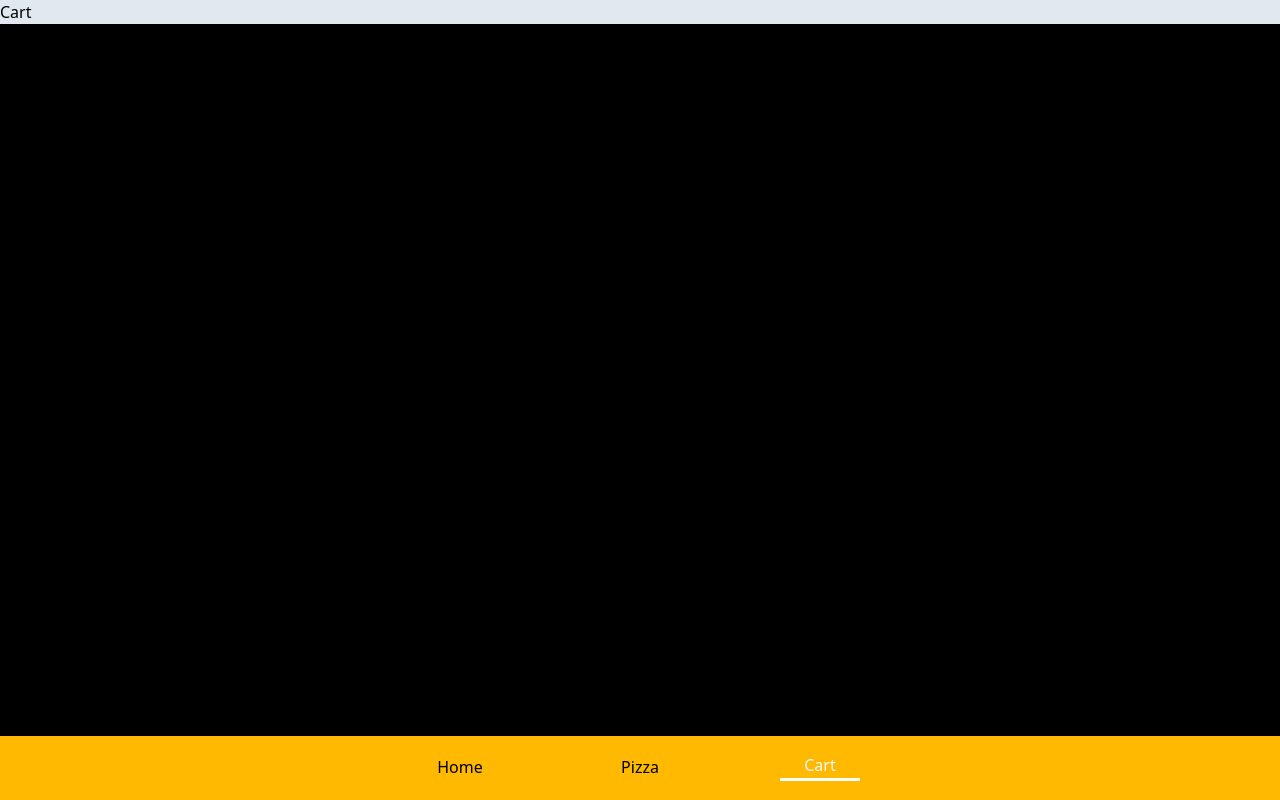
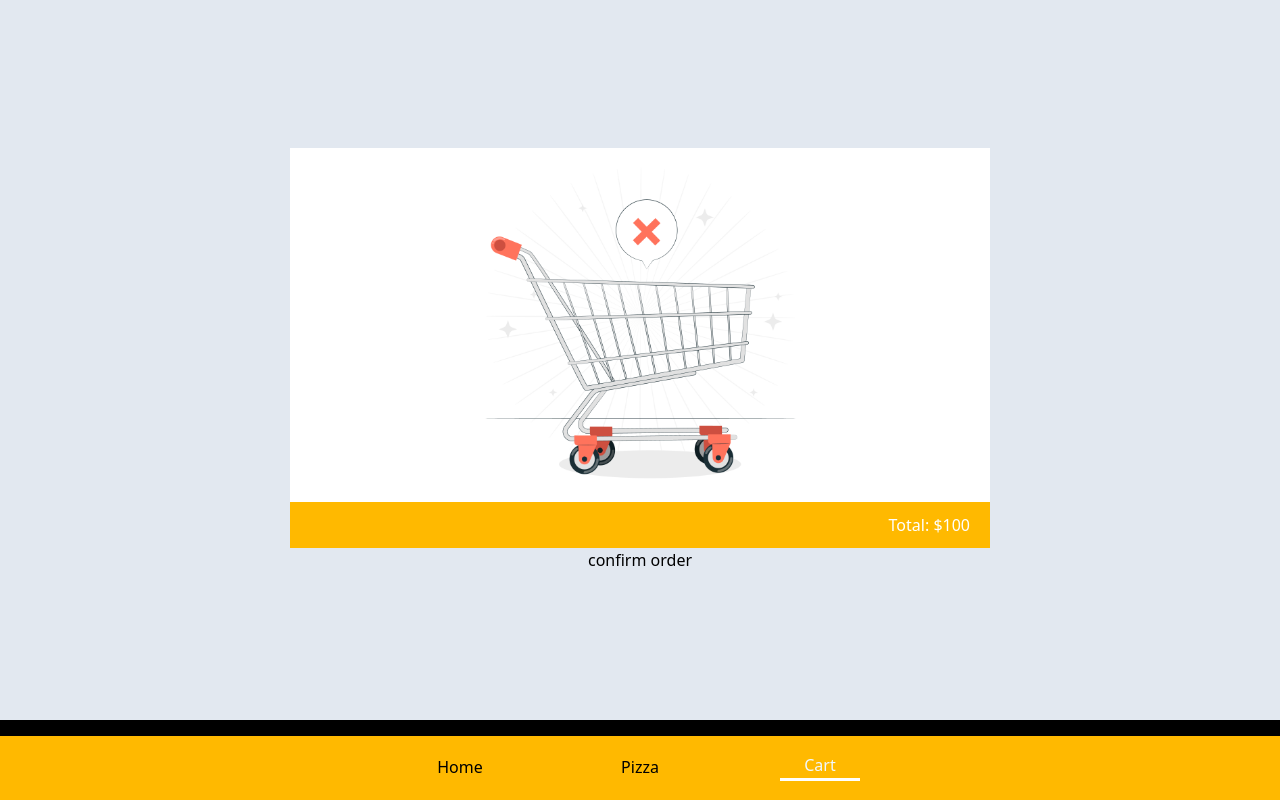
Before and after one commit to shailendrapawar/foodOrder-app, a React (Vite) app: page /cart in a window 1280 px wide. Built offline with nearby package versions, Linux system fonts and the light colour scheme.

Commit message:
ADDED:cart page with connection to redux store

```diff
--- /dev/null
+++ b/src/component/cartList/CartList.jsx
@@ -0,0 +1,37 @@
+import "./cartList.css"
+import { FaCirclePlus } from "react-icons/fa6";
+import { FaCircleMinus } from "react-icons/fa6";
+import { useDispatch } from "react-redux";
+import { cart_decreaseQty, cart_increaseQty } from "../../store/reducers/cartReducer";
+import { useEffect } from "react";
+
+const CartList = ({ data }) => {
+
+    const dispatch=useDispatch()
+
+    // console.log(data)
+
+    // useEffect(()=>{
+
+    // },[data])
+    return (
+        <div className=" min-h-25 h-25 bg-slate-200 flex justify-between pr-3 pl-3 items-center">
+
+            <img className="h-24 w-28 object-contain" src={data.img}></img>
+
+            <span className=" text-xs max-w-15">{data.name}</span>
+
+            <div className=" flex w-20 justify-evenly items-center">
+                <FaCircleMinus onClick={()=>dispatch(cart_decreaseQty(data))} className="text-green-500 h-6 w-6"></FaCircleMinus>
+                <b>{data.quantity}</b>
+                <FaCirclePlus onClick={()=>dispatch(cart_increaseQty(data))} className="text-green-500 h-6 w-6"/>
+            </div>
+
+            <section className="flex flex-col h-10 justify-between">
+                <b className="text-sm">${data.price}</b>
+                <i className="text-xs text-slate-600">${(data.price)*data.quantity}</i>
+            </section>
+        </div>
+    )
+}
+export default CartList
--- a/src/pages/cart/Cart.jsx
+++ b/src/pages/cart/Cart.jsx
@@ -1,9 +1,41 @@
 import React from 'react'
 import "./cart.css"
+import { useDispatch, useSelector } from 'react-redux'
+import CartList from '../../component/cartList/CartList'
+import emptyCart from "./empty-cart.jpg"
 
 const Cart = () => {
+  const cartData=useSelector(state=>state.cart)
+  console.log(cartData)
   return (
-    <div className='bg-slate-200'>Cart</div>
+    <div className='bg-slate-200 h-full flex items-center justify-center flex-col'>
+
+
+
+      <section className='h-[400px] w-[100%] max-w-[700px] bg-gray-500 flex flex-col justify-between'>
+
+        <div className='cartList-container h-full bg-white flex flex-col gap-2 p-2'>
+          {
+            cartData.length>0?(cartData.map((item,i)=>{
+              return <CartList key={i} data={item}/>
+            })):(<div className=' h-full relative' >
+              {/* <span className=' absolute top-0 right-[50%]'>Empty Cart</span> */}
+              <img className=' object-contain h-full w-full' src={emptyCart}></img>
+
+            </div>)
+          }
+        </div>
+
+        <div className='bg-amber-400 h-13 flex justify-end items-center pr-5 text-white'>Total: $100</div>
+      </section>
+
+
+
+
+
+      <button className=' '>confirm order</button>
+
+    </div>
   )
 }
 
--- a/src/pages/cart/cart.css
+++ b/src/pages/cart/cart.css
@@ -0,0 +1,30 @@
+
+.cartList-container{
+    overflow-y: scroll;
+
+}
+
+.cartList-container::-webkit-scrollbar {
+    width: 6px;
+    /* Width of the scrollbar */
+    height: 12px; /* Height of the scrollbar (for horizontal scrollbar) */
+}
+
+.cartList-container::-webkit-scrollbar-thumb {
+    background-color:  rgba(246, 173, 2, 0.888);; /* Light gray thumb */
+    border-radius: 10px;  /* Rounded corners for the thumb */
+    transition: background-color 0.3s ease; /* Smooth transition effect */
+}
+
+.cartList-container::-webkit-scrollbar-thumb:hover {
+    background-color: rgb(6, 6, 6); /* Darker thumb on hover */
+}
+
+.cartList-container::-webkit-scrollbar-track {
+    background-color: transparent; /* Light track background */
+    border-radius: 10px;  /* Rounded corners for the track */
+}
+
+.cartList-container::-webkit-scrollbar-corner {
+    background-color: transparent; /* Optional: for the bottom-right corner */
+}
--- a/src/pages/pizza/pizza.css
+++ b/src/pages/pizza/pizza.css
@@ -1,5 +1,6 @@
 .pizzaList-body{
     overflow-y: scroll;
+    /* background-size: contain; */
     /* animation: vegLoad 0.5s ; */
 }
 .pizzaList-body::-webkit-scrollbar{
@@ -20,11 +21,9 @@
 @keyframes vegLoad{
     0%{
         background-color: rgb(1, 213, 1);
-
     }
-
     100%{
-        background-color: rgba(106, 217, 106, 0.547);
+        background-color: rgba(4, 249, 4, 0.547);
     }
 }
 
@@ -35,7 +34,7 @@
     }
 
     100%{
-        background-color: rgba(255, 120, 120, 0.374);
+        background-color: rgb(252, 16, 16);
 
     }
 }
--- a/src/store/reducers/cartReducer.js
+++ b/src/store/reducers/cartReducer.js
@@ -45,7 +45,7 @@ export  function cartReducer(state=[],action){
         case "cart/increaseQty":{
             return state.map((item)=>{
                 if(item.id===action.payload.id){
-                    return {...item,qty:item.quantity+1}
+                    return {...item,quantity:item.quantity+1}
                 }
                 return item
             })
@@ -55,7 +55,7 @@ export  function cartReducer(state=[],action){
         case "cart/decreaseQty":{
             return state.map((item)=>{
                 if(item.id===action.payload.id){
-                    return {...item,qty:item.quantity-1}
+                    return {...item,quantity:item.quantity-1}
                 }
                 return item
             }).filter((item)=>item.quantity>0)
```
Also changed, not shown: src/component/cartList/cartList.css (added), src/pages/cart/empty-cart.jpg (added).
